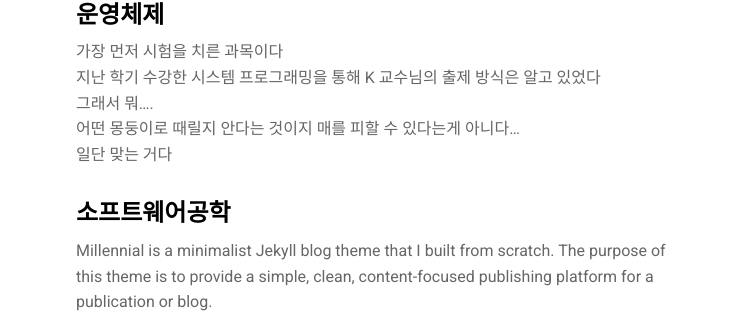
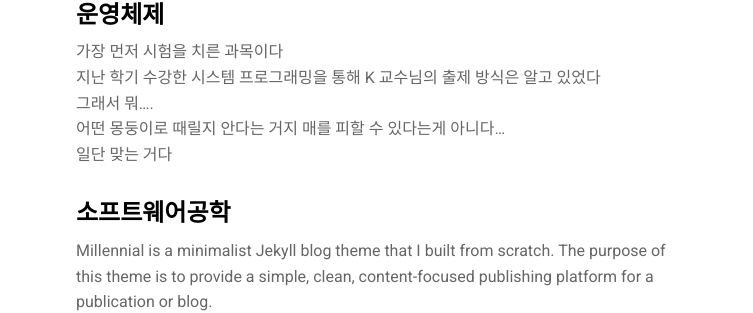
Before and after one commit to yaewon0411/blog, a Jekyll site: the page built from _posts/2013-01-01-more-jekyll-themes.md, in a window 1280 px wide. Shown: the part 182-495 px from the top of the page, without its empty margins (264-1017 px from the left). Built offline with Jekyll 4.4.1, drawn with Linux system fonts in a browser that asks for light colours; nearby versions of some CDN libraries.

Commit message:
update blog section

```diff
--- a/_posts/2013-01-01-more-jekyll-themes.md
+++ b/_posts/2013-01-01-more-jekyll-themes.md
@@ -7,7 +7,7 @@ title: "중간고사에 대한 고찰"
 
 가장 먼저 시험을 치른 과목이다<br>
 지난 학기 수강한 시스템 프로그래밍을 통해 K 교수님의 출제 방식은 알고 있었다<br>
-그래서 뭐....<br> 어떤 몽둥이로 때릴지 안다는 것이지 매를 피할 수 있다는게 아니다...<br>
+그래서 뭐....<br> 어떤 몽둥이로 때릴지 안다는 거지 매를 피할 수 있다는게 아니다...<br>
 일단 맞는 거다<br>
 
 
```
